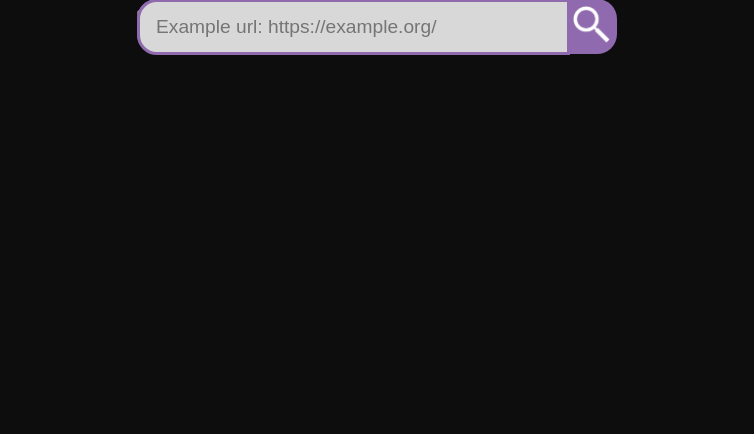
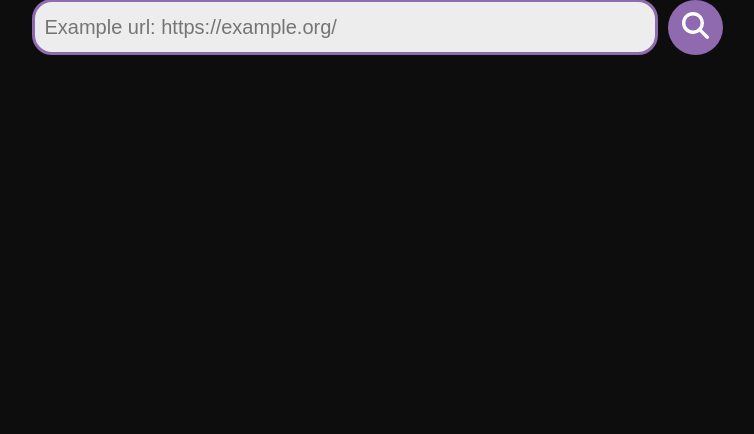
Before and after one commit to Randomehomie/Camilo-, a Flask app: page / in a window 1280 px wide. Shown: the part 366-800 px from the top of the page, without its empty margins (263-1017 px from the left). Run offline with Flask 3, Linux system fonts and the light colour scheme; grey boxes are pictures that could not be loaded.

Commit message:
redesign

```diff
--- a/app.py
+++ b/app.py
@@ -10,18 +10,32 @@ import model
 
 app = Flask(__name__)
 
-
 @app.route('/',  methods=['GET','POST'])
 def home():
-
     try:
-        url = request.form['url']
-        result = controller.main(url)
-        output = result
-    except:
-        output = 'NA'
+        if request.method == 'POST' and 'url' in request.form:
+            url = request.form['url']
+            result = controller.main(url)
+            output = result
+        else:
+            output = 'NA'
+    except Exception as e:
+        output = f"Error: {e}"
 
     return render_template('index.html', output=output)
+
+
+# @app.route('/',  methods=['GET','POST'])
+# def home():
+
+#     try:
+#         url = request.form['url']
+#         result = controller.main(url)
+#         output = result
+#     except:
+#         output = 'NA'
+
+#     return render_template('index.html', output=output)
 
 
 @app.route('/preview', methods=['POST'])
--- a/static/css/style.css
+++ b/static/css/style.css
@@ -8,6 +8,26 @@ body {
     overflow-x: hidden;
     /* min-height: 100vh; */
 }
+
+@keyframes slideInTop {
+    from{
+        transform: translateX(-300px);
+    }
+
+    to{
+        transform:translateX(0);
+    }
+}
+
+.container{
+    animation-name: slideInTop ;
+    animation-duration:1s;
+    animation-timing-function: ease-in;
+    animation-iteration-count: 1;
+    animation-direction: normal;
+}
+
+
 .nav-bar{
     display: flex;
     justify-content: space-between;
@@ -54,35 +74,48 @@ h1 {
 }
 
 
-.box{
-    width: 480px;
-    height: 55px;
-    background-color:  rgb(143,106,174);
-    position: relative;
-    border-radius:20px;
+.f-page{
+    margin: auto;
 }
 
-#searchbar{
-    width: 395px;
-    border-radius: 20px;
-    height:18px;
-    background-color: rgb(216, 216, 216);
-    position: absolute;
-    border:solid;
-    border-color:rgb(143, 106, 174) ;
-    color: #0D0D0D;
-    border-top-right-radius: 0%;
-    border-bottom-right-radius: 0%;
+.searchbar svg{
+    width: 27px;
 
 }
-.search{
-    width: 43px;
-    border-radius: 15px;
-    position:absolute;
-    margin-left: 425px;
-    margin-top: -10px;
+
+ .searchbar{
+
+    margin: auto;
+    gap: 10px;
+
+}
+
+.searchbar input{
+    width: 600px;
+    height: 40px;
+    background: #ededed;
+    flex: 1;
+    border: 0;
+    outline: none;
+    font-size: 20px;
+    color: black;
+    padding:5px 10px;
+    border-radius: 20px;
+    border: solid;
+    border-color:rgb(143,106,174) ;
+}
+
+.searchbar button{
+    width: 55px;
+    height: 55px;
+    align-items: center;
+    border-radius: 50% ;
+    background-color: rgb(143,106,174);
+    outline: none;
+    border: 0;
     cursor: pointer;
 }
+
 
 .trust{
     text-align:center ;
@@ -178,22 +211,8 @@ form {
     padding-bottom: 0;
 }
 
-input[type="text"] {
-    border: none;
-    border-radius: 0.5rem;
-    padding: 1rem;
-    font-size: 1.2rem;
-    background-color: #1D1D1D;
-    color: #fff;
-    width: 80%;
-    margin-bottom: 1rem;
-}
 
 
-
-button[type="submit"]:hover {
-    background-color:rgb(143,106,174);
-}
 
 .preview-button {
     border: none;
@@ -303,9 +322,7 @@ main {
 }
 
 @media only screen and (min-width: 600px) {
-    input[type="text"] {
-        width: 60%;
-    }
+
     .result {
         max-width: 100%;
         padding: 10px;
--- a/templates/index.html
+++ b/templates/index.html
@@ -3,6 +3,7 @@
 <html>
     <head>
         <meta name="viewport" content="width=device-width, initial-scale=1.0">
+
     </head>
 
 <body>
@@ -18,20 +19,15 @@
         <ul>
     </div>
 
-
         <div class="logo">
             <img src="static\logo\3x\Asset 2@3x.png" alt="logo" width="220px" >
         </div><br>
 
+        <form action="/" method="post" class="searchbar">
+              <input  type="text" name="url" placeholder="Example url: https://example.org/" required="required" />
+              <button type="submit" ><svg xmlns="http://www.w3.org/2000/svg" viewBox="0 0 512 512"><path fill="#ffffff" d="M416 208c0 45.9-14.9 88.3-40 122.7L502.6 457.4c12.5 12.5 12.5 32.8 0 45.3s-32.8 12.5-45.3 0L330.7 376c-34.4 25.2-76.8 40-122.7 40C93.1 416 0 322.9 0 208S93.1 0 208 0S416 93.1 416 208zM208 352a144 144 0 1 0 0-288 144 144 0 1 0 0 288z"/></svg></button>
+        </form>
 
-        <form action="/" method="post">
-
-
-            <div class="box">
-              <input id="searchbar" type="text" name="url" placeholder="Example url: https://example.org/" required="required" />
-              <button type="submit" ><img class="search" src="static\logo\3x\search.png"  width="100px" ></button>
-            </div>
-        </form>
         <div class="container">
         {% if output != "NA" %}
 
```
Also changed, not shown: static/logo/3x/search.png (deleted), 1 other file.
